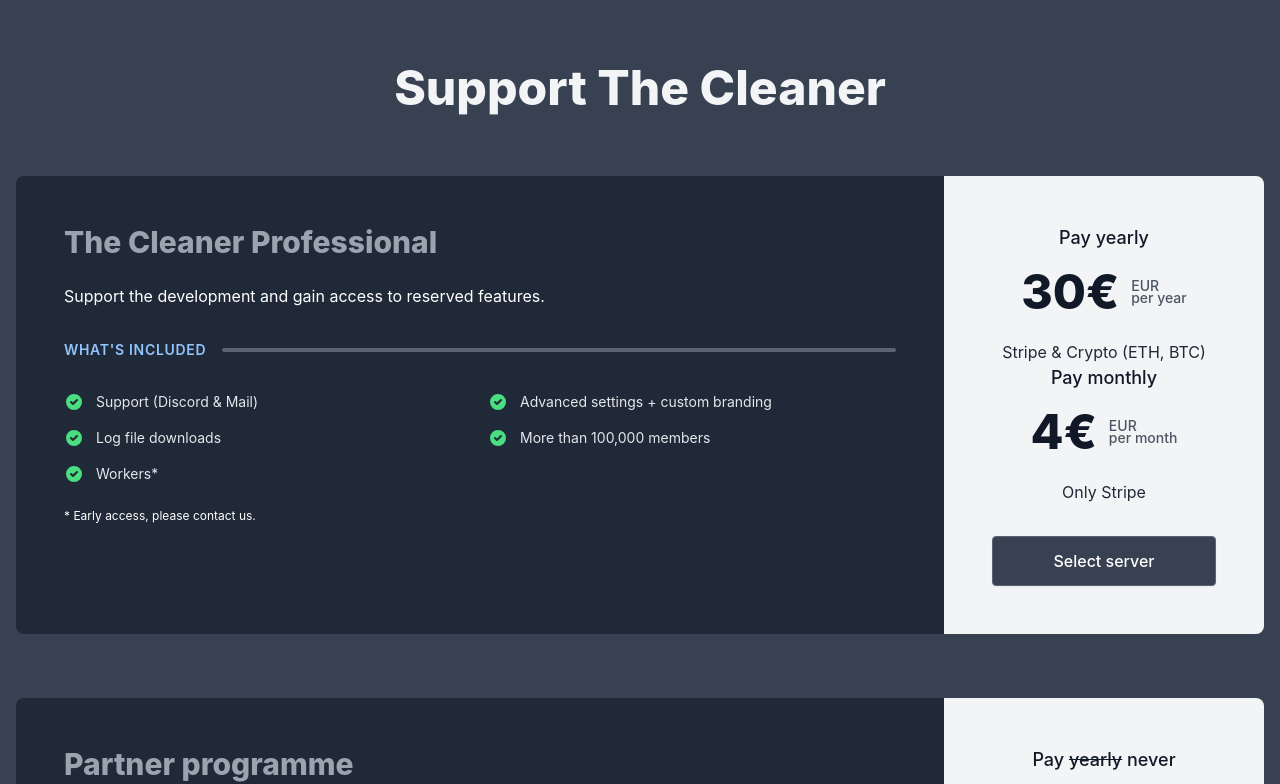
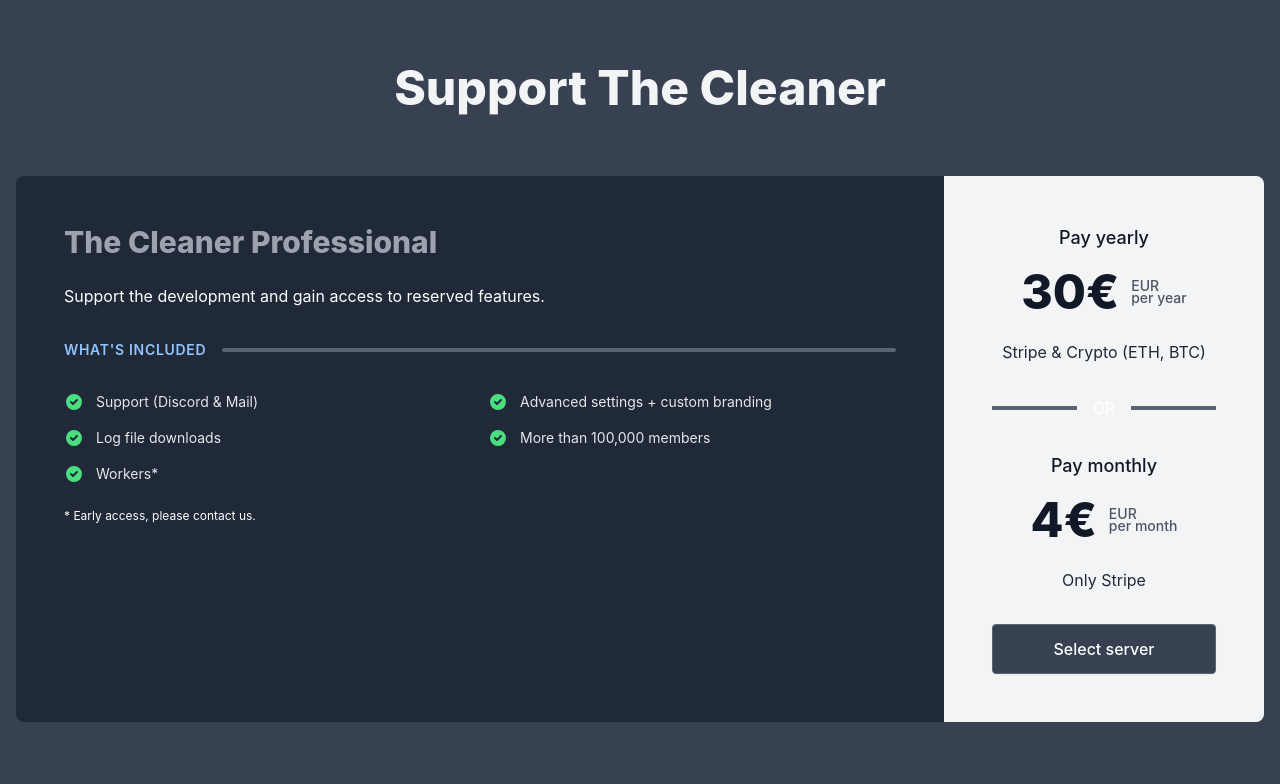
Before and after one commit to cleaner-bot/website, a Next.js app: page /pricing in a window 1280 px wide. Shown: the top 784 px of the page. Built offline with nearby package versions, Linux system fonts and the light colour scheme.

Commit message:
add or thing

```diff
--- a/pages/pricing.jsx
+++ b/pages/pricing.jsx
@@ -5,6 +5,7 @@ import Link from "next/link";
 
 import Footer from "@/components/footer.jsx";
 import MetaTags from "@/components/metatags.jsx";
+import Or from "@/components/or.jsx";
 
 
 const includedFeatures = [
@@ -113,7 +114,8 @@ export default function Pricing() {
                             Stripe & Crypto (ETH, BTC)
                         </p>
                     </div>
-                    <p className="text-lg font-medium text-center text-gray-900">
+                    <Or />
+                    <p className="mt-2 text-lg font-medium text-center text-gray-900">
                         Pay monthly
                     </p>
                     <div className="flex items-center justify-center mt-4 text-5xl font-extrabold text-gray-900">
```
